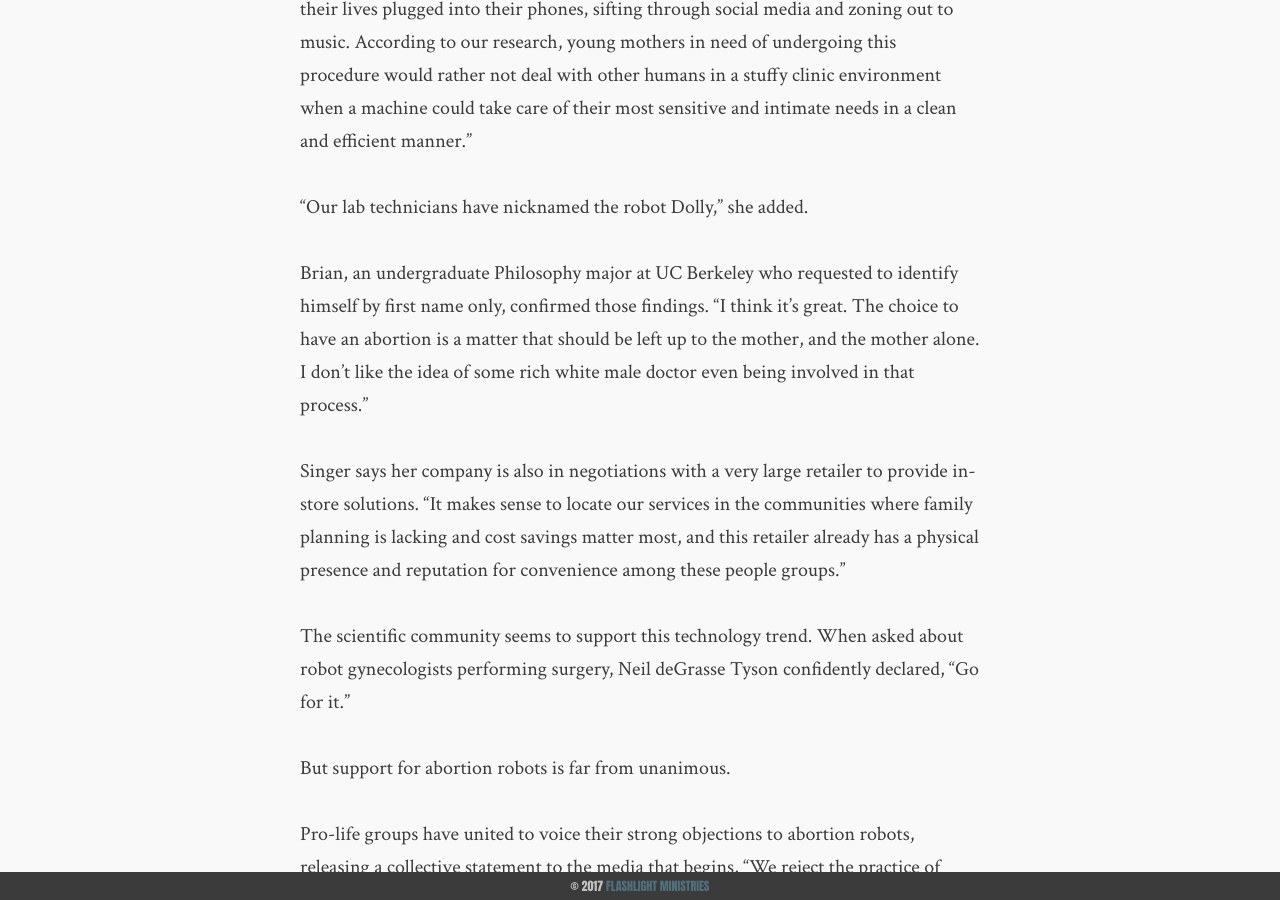
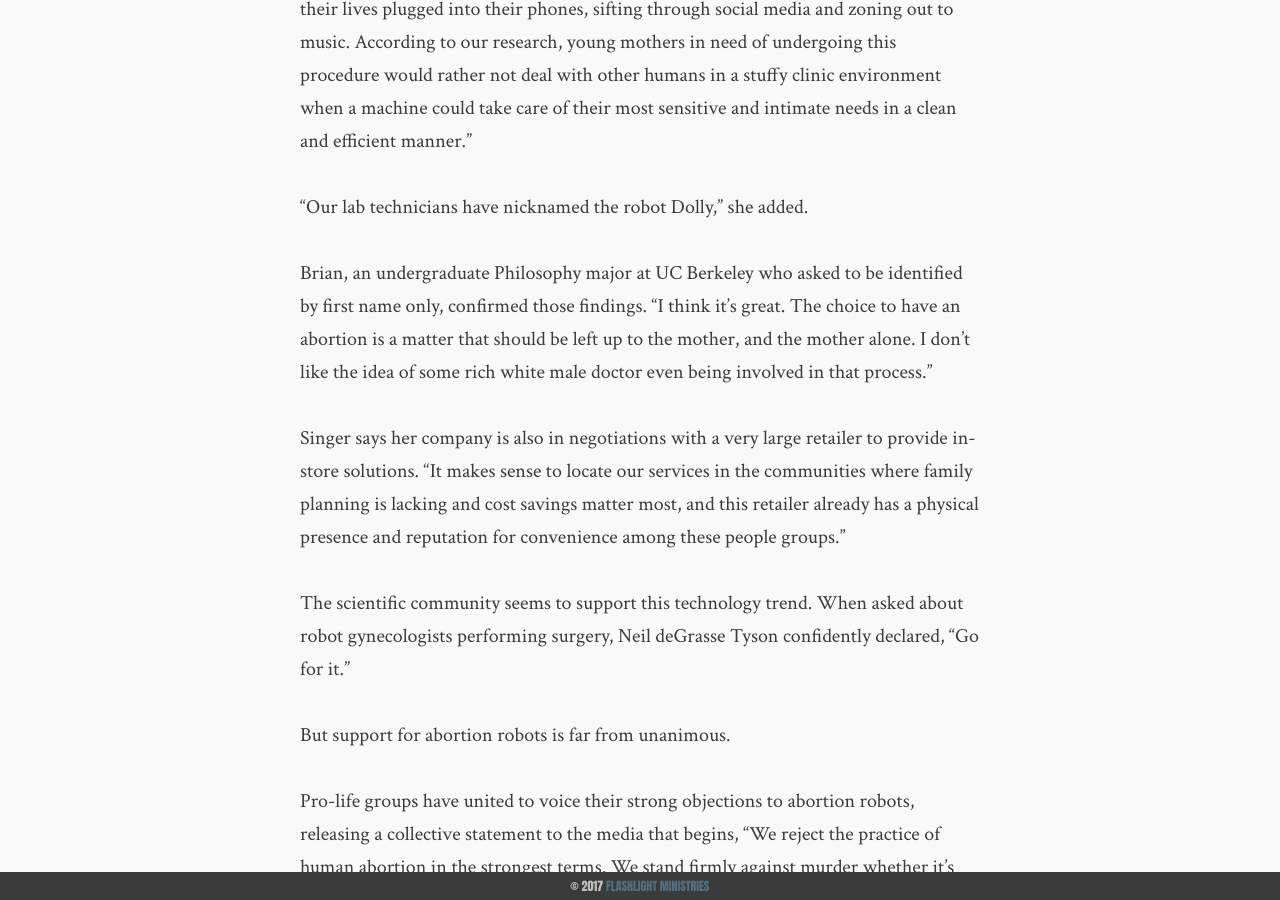
Before and after one commit to flashlightministries/oilforlight, a Jekyll site: the page built from _posts/2017-10-10-abortion-robots.md, in a window 1280 px wide and 900 px high, scrolled down 1061 px. Built offline with Jekyll 4.4.1, drawn with Linux system fonts in a browser that asks for light colours; comment, search, counter and statistics services are not loaded.

Commit message:
Update 2017-10-10-abortion-robots.md

```diff
--- a/_posts/2017-10-10-abortion-robots.md
+++ b/_posts/2017-10-10-abortion-robots.md
@@ -16,7 +16,7 @@ Singer says the rollout of their cell cluster evacuation booths will focus first
 
 "Our lab technicians have nicknamed the robot Dolly," she added.
 
-Brian, an undergraduate Philosophy major at UC Berkeley who requested to identify himself by first name only, confirmed those findings.  "I think it's great.  The choice to have an abortion is a matter that should be left up to the mother, and the mother alone.  I don't like the idea of some rich white male doctor even being involved in that process."
+Brian, an undergraduate Philosophy major at UC Berkeley who asked to be identified by first name only, confirmed those findings.  "I think it's great.  The choice to have an abortion is a matter that should be left up to the mother, and the mother alone.  I don't like the idea of some rich white male doctor even being involved in that process."
 
 Singer says her company is also in negotiations with a very large retailer to provide in-store solutions.  "It makes sense to locate our services in the communities where family planning is lacking and cost savings matter most, and this retailer already has a physical presence and reputation for convenience among these people groups."
 
```
